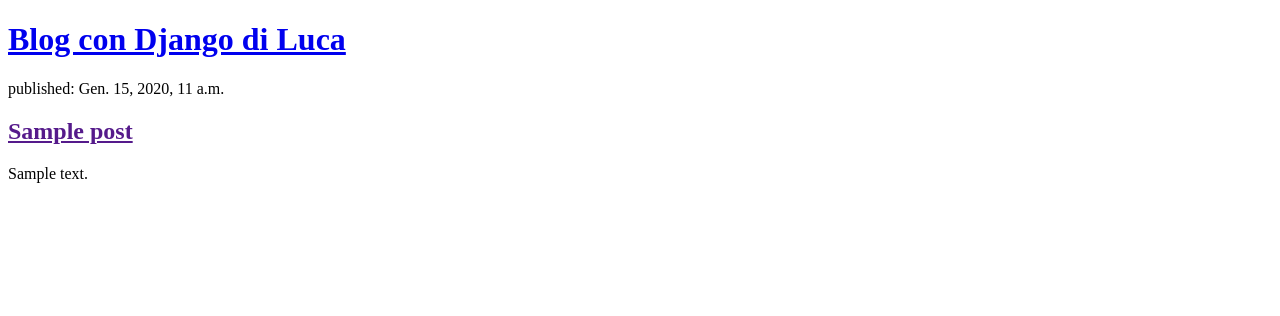
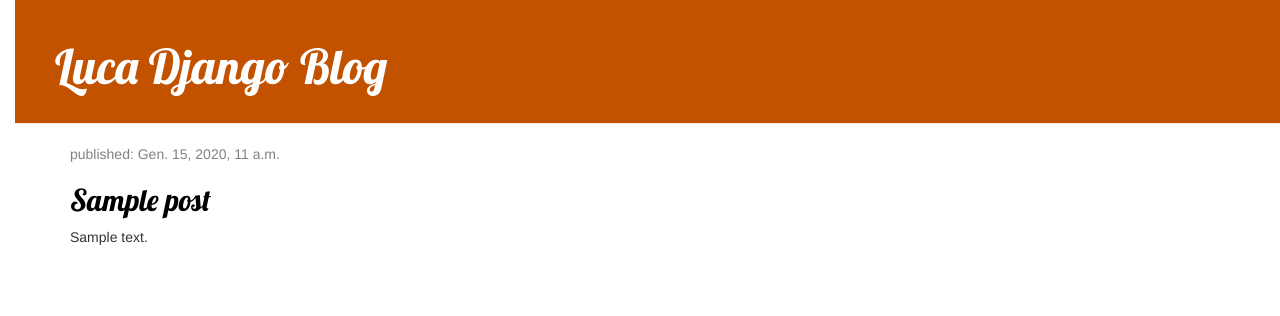
Before and after one commit to Grido07/my-first-blog, a Django app: page / in a window 1280 px wide. Shown: the top 316 px of the page. Run offline with Django 3.2, Linux system fonts and the light colour scheme; tables that the repository leaves empty hold one stand-in row (values such as "Sample post"); some libraries are stand-ins or nearby versions.

Commit message:
figa to mare

```diff
--- /dev/null
+++ b/blog/static/css/blog.css
@@ -0,0 +1,54 @@
+h1 a, h2 a {
+   color: #C25100;
+   font-family: 'Lobster';
+}
+
+body {
+    padding-left: 15px;
+}
+
+.page-header {
+     background-color: #C25100;
+     margin-top: 0;
+     padding: 20px 20px 20px 40px;
+}
+
+.page-header h1, .page-header h1 a, .page-header h1 a:visited, .page-header h1 a:active {
+     color: #ffffff;
+     font-size: 36pt;
+     text-decoration: none;
+}
+
+.content {
+     margin-left: 40px;
+}
+
+h1, h2, h3, h4 {
+     font-family: 'Lobster', cursive;
+}
+
+.date {
+     color: #828282;
+}
+
+.save {
+     float: right; }
+
+.post-form textarea, .post-form input {
+     width: 100%;
+}
+
+.top-menu, .top-menu:hover, .top-menu:visited {
+     color: #ffffff;
+     float: right;
+     font-size: 26pt;
+     margin-right: 20px;
+}
+
+.post {
+     margin-bottom: 70px;
+}
+
+.post h2 a, .post h2 a:visited {
+     color: #000000;
+}
--- /dev/null
+++ b/blog/templates/blog/base.html
@@ -0,0 +1,26 @@
+<!DOCTYPE html>
+{% load static %}
+<html lang="it" dir="ltr">
+  <head>
+    <meta charset="utf-8">
+    <title>Blog di Luca</title>
+    <link rel="stylesheet" href="//maxcdn.bootstrapcdn.com/bootstrap/3.2.0/css/bootstrap.min.css">
+    <link rel="stylesheet" href="//maxcdn.bootstrapcdn.com/bootstrap/3.2.0/css/bootstrap-theme.min.css">
+    <link rel="stylesheet" href="{% static 'css/blog.css' %}">
+    <link href="//fonts.googleapis.com/css?family=Lobster&subset=latin,latin-ext" rel="stylesheet" type="text/css">
+
+  </head>
+  <body>
+    <div class="page-header">
+        <h1><a href="/">Luca Django Blog</a></h1>
+    </div>
+    <div class="content container">
+        <div class="row">
+            <div class="col-md-8">
+            {% block content %}
+            {% endblock %}
+            </div>
+        </div>
+    </div>
+</body>
+</html>
--- a/blog/templates/blog/post_list.html
+++ b/blog/templates/blog/post_list.html
@@ -1,21 +1,13 @@
-<!DOCTYPE html>
-<html lang="it" dir="ltr">
-  <head>
-    <meta charset="utf-8">
-    <title>Blog di Luca</title>
-  </head>
-  <body>
-        <div>
-            <h1><a href="/">Blog con Django di Luca</a></h1>
+{% extends 'blog/base.html' %}
+
+{% block content %}
+    {% for post in posts %}
+        <div class="post">
+            <div class="date">
+                <p>published: {{ post.published_date }}</p>
+            </div>
+            <h2><a href="{% url 'post_detail' pk=post.pk %}">{{ post.title }}</a></h2>
+            <p>{{ post.text|linebreaksbr }}</p>
         </div>
-
-        {% for post in posts %}
-            <div>
-                <p>published: {{ post.published_date }}</p>
-                <h2><a href="">{{ post.title }}</a></h2>
-                <p>{{ post.text|linebreaksbr }}</p> <!--il comando '|linebreaks' introduce un filtro che traduce gli accapo (la pressione del tasto "invio" sulla tastiera) nel loro equivalente in HTML. -->
-            </div>
-        {% endfor %}
-
-  </body>
-</html>
+    {% endfor %}
+{% endblock %}
--- a/blog/urls.py
+++ b/blog/urls.py
@@ -3,4 +3,5 @@
 
 urlpatterns = [
     path('', views.post_list, name='post_list'),
+    path('post/<int:pk>/', views.post_detail, name='post_detail'),
 ]
--- a/blog/views.py
+++ b/blog/views.py
@@ -1,8 +1,11 @@
-from django.shortcuts import render
+from django.shortcuts import render, get_object_or_404
 from django.utils import timezone
 from .models import Post
 
 def post_list(request):
     posts = Post.objects.filter(published_date__lte=timezone.now()).order_by('published_date')
     return render(request, 'blog/post_list.html', {'posts': posts})
-# Create your views here.
+
+def post_detail(request, pk):
+    post = get_object_or_404(Post, pk=pk)
+    return render(request, 'blog/post_detail.html', {'post': post})
```
Also changed, not shown: blog/templates/blog/post_detail.html (added, +13 -0 lines).
